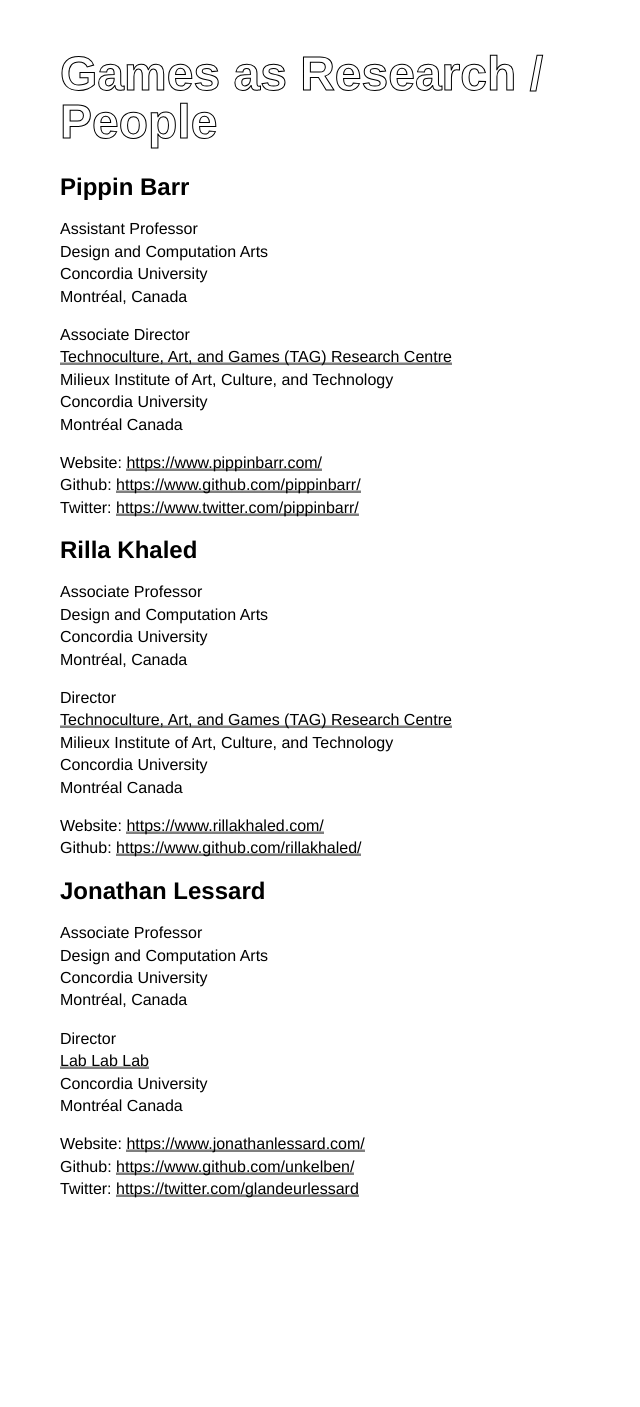
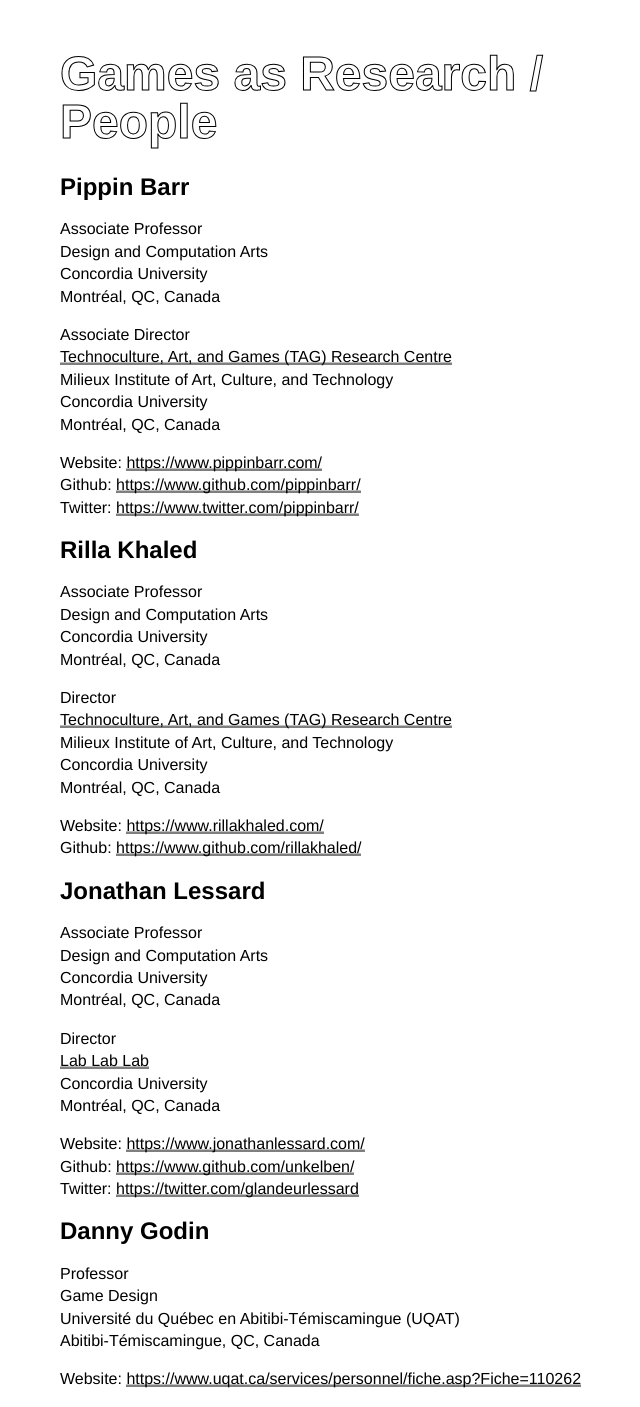
Before and after one commit to pippinbarr/games-as-research, a Jekyll site: the page built from people.md, in a window 1280 px wide. Shown: the whole page, without its empty margins (280-920 px from the left). Built offline with Jekyll 4.4.1, drawn with Linux system fonts in a browser that asks for light colours; before the commit the page ends 1217 px from its top, so only the background shows below that.

Commit message:
Added Danny Godin

```diff
--- a/people.md
+++ b/people.md
@@ -9,16 +9,16 @@
 
 # Pippin Barr
 
-Assistant Professor
+Associate Professor
 Design and Computation Arts
 Concordia University
-Montréal, Canada
+Montréal, QC, Canada
 
 Associate Director
 [Technoculture, Art, and Games (TAG) Research Centre](https://tag.hexagram.ca)
 Milieux Institute of Art, Culture, and Technology
 Concordia University
-Montréal Canada
+Montréal, QC, Canada
 
 Website: [https://www.pippinbarr.com/](https://www.pippinbarr.com/)
 Github: [https://www.github.com/pippinbarr/](https://www.github.com/pippinbarr/)
@@ -29,13 +29,13 @@
 Associate Professor
 Design and Computation Arts
 Concordia University
-Montréal, Canada
+Montréal, QC, Canada
 
 Director
 [Technoculture, Art, and Games (TAG) Research Centre](https://tag.hexagram.ca)
 Milieux Institute of Art, Culture, and Technology
 Concordia University
-Montréal Canada
+Montréal, QC, Canada
 
 Website: [https://www.rillakhaled.com/](https://www.rillakhaled.com/)
 Github: [https://www.github.com/rillakhaled/](https://www.github.com/rillakhaled/)
@@ -45,13 +45,22 @@
 Associate Professor
 Design and Computation Arts
 Concordia University
-Montréal, Canada
+Montréal, QC, Canada
 
 Director
 [Lab Lab Lab](https://www.lablablab.net/)
 Concordia University
-Montréal Canada
+Montréal, QC, Canada
 
 Website: [https://www.jonathanlessard.com/](https://www.jonathanlessard.com/)
 Github: [https://www.github.com/unkelben/](https://www.github.com/unkelben/)
 Twitter: [https://twitter.com/glandeurlessard](https://twitter.com/glandeurlessard)
+
+# Danny Godin
+
+Professor
+Game Design
+Université du Québec en Abitibi-Témiscamingue (UQAT)
+Abitibi-Témiscamingue, QC, Canada
+
+Website: [https://www.uqat.ca/services/personnel/fiche.asp?Fiche=110262](https://www.uqat.ca/services/personnel/fiche.asp?Fiche=110262)
```
